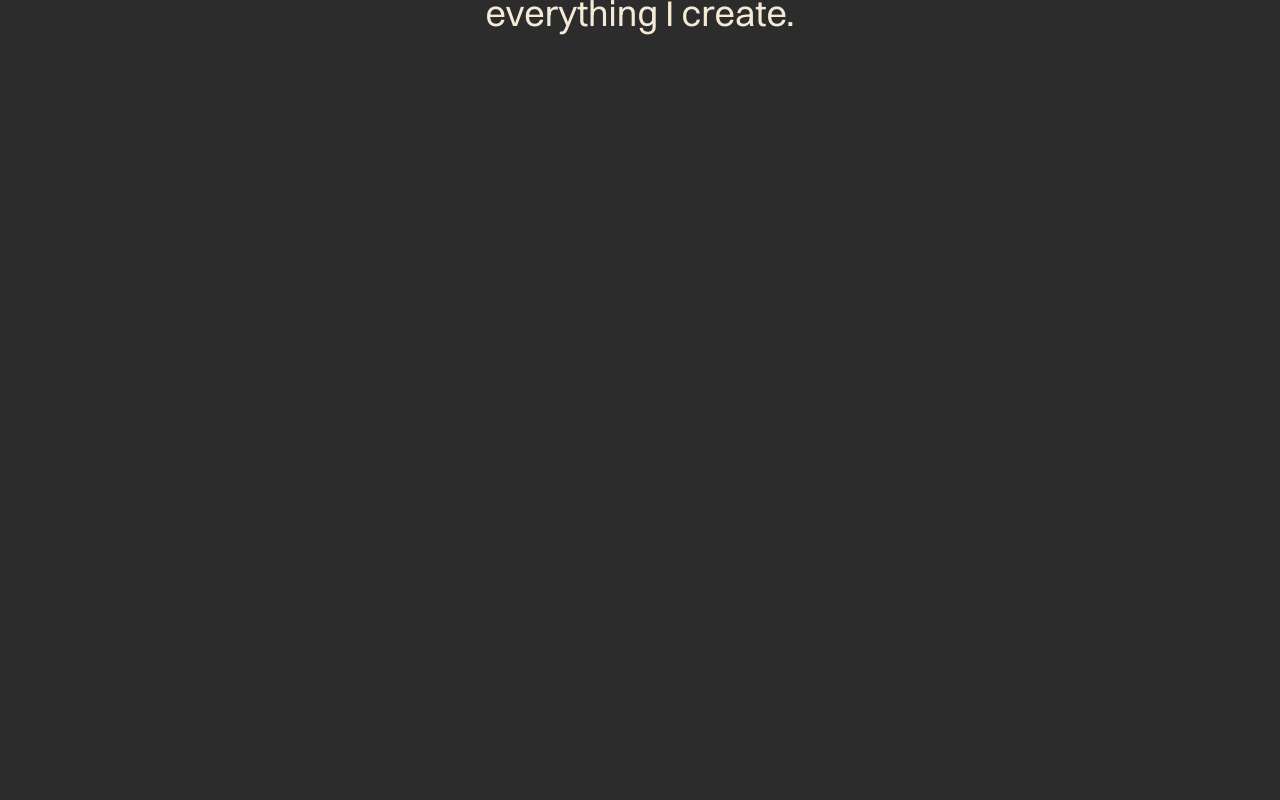
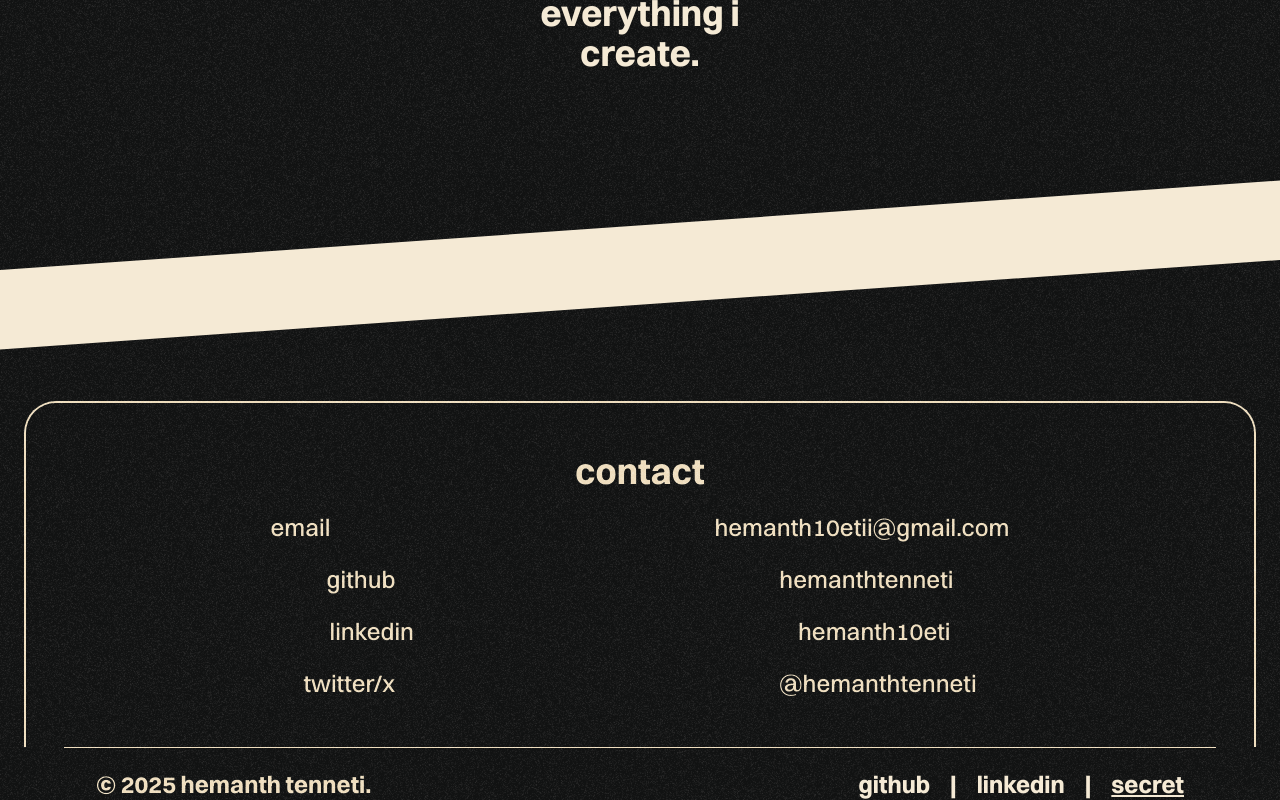
Before and after one commit to HemanthTenneti/hemanthtenneti.github.io, a Next.js app: page / in a window 1280 px wide. Shown: the part 1039-1839 px from the top of the page. Before the commit the page ends 1168 px from the top, so only its background shows below. Built offline with nearby package versions, Linux system fonts and the light colour scheme.

Commit message:
feat!: Added project marquee & contact section w/ footer

```diff
--- a/src/app/globals.css
+++ b/src/app/globals.css
@@ -12,3 +12,23 @@
   text-shadow: 1px 1px 0 #fff, -1px -1px 0 #fff, 1px -1px 0 #fff,
     -1px 1px 0 #fff;
 }
+
+* {
+  scroll-behavior: smooth;
+  scroll-snap-align: center
+}
+
+::-webkit-scrollbar {
+  width: 10px;
+  height: 10px;
+}
+
+::-webkit-scrollbar-thumb {
+  background: #f5ead5;
+  border-radius: 30px;
+  border: 1px solid rgba(255, 255, 255, 0.1);
+}
+
+::-webkit-scrollbar-track {
+  background: #151616;
+}
--- a/src/app/layout.js
+++ b/src/app/layout.js
@@ -1,7 +1,12 @@
 import "./globals.css";
 
 export const metadata = {
-  title: "Hemanth's Portfolio",
+  title: "Hemanth Tenneti",
+  icons: {
+    icon: "/favicon.svg",
+    shortcut: "/favicon.svg",
+    apple: "/favicon.svg",
+  },
   description: "A portfolio page to showcase my work and skills.",
 };
 
@@ -12,16 +17,15 @@ export default function RootLayout({ children }) {
         <div className="w-full h-full bg-[url(/backgroundnoise.png)] mix-blend-soft-light opacity-75 -z-10 bg-repeat absolute"></div>
         <nav
           id="navbar"
-          className="flex justify-between items-center py-12 px-32"
-        >
+          className="flex justify-between items-center py-12 px-32">
           <a href="#navbar" className="text-4xl font-bold">
             10eti
           </a>
           <div className="flex gap-8 font-bold text-xl">
             <a href="#">home</a>
-            <a href="#">about</a>
-            <a href="#">projects</a>
-            <a href="#">contact</a>
+            <a href="#about">about</a>
+            <a href="#projects">projects</a>
+            <a href="#contact">contact</a>
           </div>
         </nav>
         {children}
--- a/src/app/page.js
+++ b/src/app/page.js
@@ -1,7 +1,59 @@
-import Image from "next/image";
+"use client";
+import { useState, useEffect } from "react";
+import { ReactLenis, useLenis } from "lenis/react";
+
 export default function HomePage() {
+  const [showScrollTop, setShowScrollTop] = useState(false);
+
+  useEffect(() => {
+    const handleScroll = () => {
+      if (window.scrollY > 300) setShowScrollTop(true);
+      else setShowScrollTop(false);
+    };
+    window.addEventListener("scroll", handleScroll);
+
+    const handleAnchorClick = e => {
+      const href = e.currentTarget.getAttribute("href");
+      if (href && href.startsWith("#") && href !== "#") {
+        e.preventDefault();
+        const targetId = href.substring(1);
+        const targetElement = document.getElementById(targetId);
+
+        if (targetElement) {
+          const elementRect = targetElement.getBoundingClientRect();
+          const absoluteElementTop = elementRect.top + window.pageYOffset;
+          const middle =
+            absoluteElementTop -
+            window.innerHeight / 2 +
+            elementRect.height / 2;
+
+          window.scrollTo({
+            top: middle,
+            behavior: "smooth",
+          });
+        }
+      }
+    };
+
+    const anchorLinks = document.querySelectorAll(
+      'a[href^="#"]:not([href="#"])'
+    );
+    anchorLinks.forEach(anchor => {
+      anchor.addEventListener("click", handleAnchorClick);
+    });
+
+    return () => {
+      window.removeEventListener("scroll", handleScroll);
+      anchorLinks.forEach(anchor => {
+        anchor.removeEventListener("click", handleAnchorClick);
+      });
+    };
+  }, []);
+
+  const scrollToTop = () => window.scrollTo({ top: 0, behavior: "smooth" });
+  const lenis = useLenis(({ scroll }) => {});
   return (
-    <div>
+    <ReactLenis root>
       <header className="flex h-[80vh] w-full px-30">
         <img
           src="/circleglow.png"
@@ -26,15 +78,106 @@ export default function HomePage() {
           </h2>
         </div>
       </header>
-      <section className="bg-[#2C2C2C] rounded-t-2xl p-[96px] z-11">
-        <h3 className="text-4xl text-center">
+      <section
+        id="about"
+        className="rounded-t-2xl p-[96px] bg-[#2C2C2C] relative">
+        <div className="absolute top-0 left-0 h-full  bg-[url(/backgroundnoise.png)] mix-blend-soft-light opacity-75 w-full"></div>
+        <h3 className="text-4xl text-center font-bold text-[#F5EAD5] relative z-10 lowercase">
           Driven by music and a love for clean, purposeful code, I enjoy
+          <br></br>
           building creative and efficient tech solutions. From automation to
-          full-stack , I focus on solving real problems with clarity and intent.
+          <br></br>
+          full-stack, I focus on solving real problems with clarity and intent.
+          <br></br>
           Bringing both technical and a forward-thinking mindset to everything I
+          <br></br>
           create.
         </h3>
       </section>
-    </div>
+      <section id="projects" className="relative pb-10">
+        <div className="absolute top-0 left-0 h-full  bg-[url(/backgroundnoise.png)] mix-blend-soft-light opacity-75 w-full"></div>
+        <div className=" h-48 overflow-hidden flex items-center justify-center">
+          <marquee
+            className="text-4xl bg-[#F5EAD5] text-[#20201E] font-bold p-4 rotate-z-[-4deg] scale-[1.1]"
+            scrollamount="15"
+            behavior="scroll"
+            direction="left"
+            loop="infinite"
+            scrolldelay="0">
+            {"PROJECTS・".repeat(1000)}
+          </marquee>
+        </div>
+      </section>
+      <section id="contact" className="relative">
+        <div className="absolute top-0 left-0 h-full  bg-[url(/backgroundnoise.png)] mix-blend-soft-light opacity-75 w-full"></div>
+        <div className="mx-6 rounded-t-4xl p-12 overflow-hidden flex flex-col items-center justify-center border-2 border-b-0 border-[#F5EAD5]">
+          <h1 className="text-4xl font-bold mb-5">contact</h1>
+
+          <div className="flex flex-col items-center justify-center gap-5 lowercase">
+            <div className="flex text-2xl justify-between font-medium gap-96">
+              <h1>email</h1>
+              <h1>hemanth10etii@gmail.com</h1>
+            </div>
+            <div className="flex text-2xl justify-between font-medium gap-96">
+              <h1>github</h1>
+              <h1>HemanthTenneti</h1>
+            </div>
+            <div className="flex text-2xl justify-between font-medium gap-96">
+              <h1>linkedin</h1>
+              <h1>hemanth10eti</h1>
+            </div>
+            <div className="flex text-2xl justify-between font-medium gap-96">
+              <h1>twitter/x</h1>
+              <h1>@HemanthTenneti</h1>
+            </div>
+          </div>
+        </div>
+      </section>
+      <footer className="relative">
+        <div className="absolute top-0 left-0 h-full bg-[url(/backgroundnoise.png)] mix-blend-soft-light opacity-75 w-full"></div>
+        <hr className="w-[90vw] mb-5 mx-auto"></hr>
+        <div className="flex justify-between mx-24 lowercase text-2xl font-bold">
+          <h1>© 2025 Hemanth Tenneti.</h1>
+          <div className="links flex gap-5 z-10 text-[#F5EAD5]">
+            <a href="https://github.com/HemanthTenneti" target="_blank">
+              GitHub
+            </a>
+            <a>|</a>
+            <a href="https://linkedin.com/in/hemanth10eti" target="_blank">
+              LinkedIn
+            </a>
+            <a>|</a>
+            <a
+              href="https://adithya.work"
+              target="_blank"
+              className="underline">
+              secret
+            </a>
+          </div>
+        </div>
+      </footer>
+      <button
+        onClick={scrollToTop}
+        className={`fixed bottom-8 right-8 bg-[#F5EAD5] text-[#20201E] w-12 h-12 rounded-full flex items-center justify-center shadow-lg hover:bg-[#e5d9c4] transition-all duration-500 z-50 transform ${
+          showScrollTop
+            ? "opacity-100 translate-y-0"
+            : "opacity-0 translate-y-5 pointer-events-none"
+        }`}
+        aria-label="Scroll to top">
+        <svg
+          xmlns="http://www.w3.org/2000/svg"
+          className="h-6 w-6"
+          fill="none"
+          viewBox="0 0 24 24"
+          stroke="currentColor">
+          <path
+            strokeLinecap="round"
+            strokeLinejoin="round"
+            strokeWidth={2}
+            d="M5 15l7-7 7 7"
+          />
+        </svg>
+      </button>
+    </ReactLenis>
   );
 }
```
Also changed, not shown: package.json (+5 -4 lines), public/favicon.svg (added), 1 other file (tests, documents, lock files or other folders).
